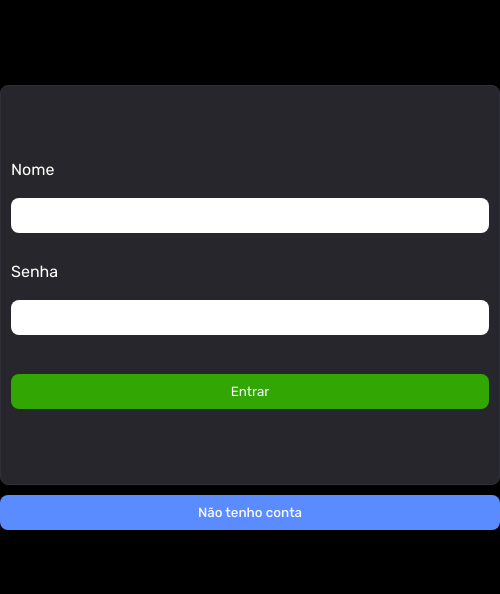
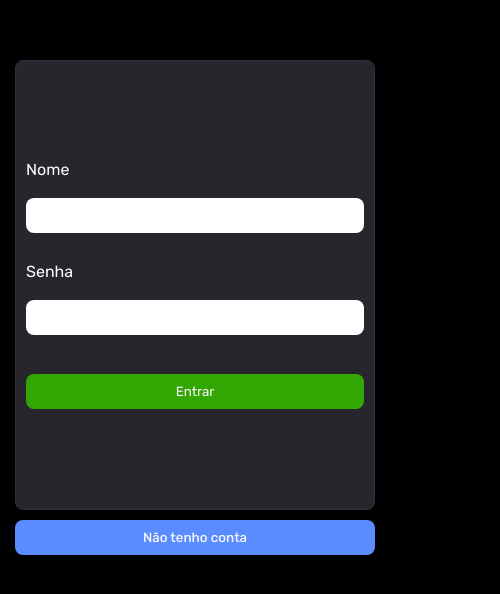
Before and after one commit to silvanocaina/simple_online_store, a plain HTML site: page pages/auth.html in a window 390 px wide. Shown: the part 110-704 px from the top of the page, 500 px wide, since content can reach past the window. Drawn offline with Linux system fonts and the light colour scheme.

Commit message:
style: adicionando responsavidadade na pagina de autenticação

```diff
--- a/base.css
+++ b/base.css
@@ -49,12 +49,15 @@ header {
     display: flex;
     flex-direction: column;
     justify-content: center;
+    align-items: center;
 }
 
 /* Forms */
 .form-card {
-    width: 500px;
-    height: 400px;
+    min-height: 600px;
+    min-width: min(1200px, 100vw - 30px);
+    max-height: 800px;
+    max-width: min(1200px, 100vw - 30px);
     background-color: var(--shadow-grey-2);
     border: 1px solid var(--graphite);
     border-radius: 8px;
@@ -124,3 +127,15 @@ header {
 .cart-button:hover {
     opacity: 0.8;
 }
+
+
+
+@media (max-width: 600px){
+
+    .form-card {
+        min-height: 450px;
+        min-width: max(300px, 100vw - 30px);
+        max-height: 450px;
+        max-width: max(300px, 100vw - 30px);
+    }
+}
--- a/pages/auth.css
+++ b/pages/auth.css
@@ -1,3 +1,4 @@
-.center {
-    width: 500px;
+#alt-new-user-button, #alt-auth-user-button{
+    width: calc(100% - 30px);
+    max-width: 1200px;
 }
```
